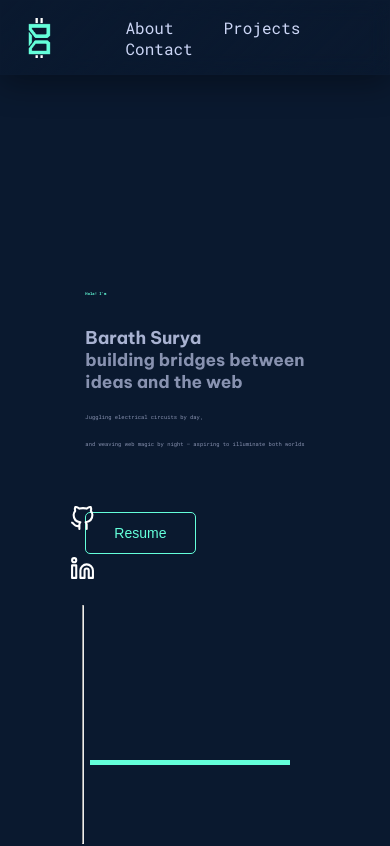
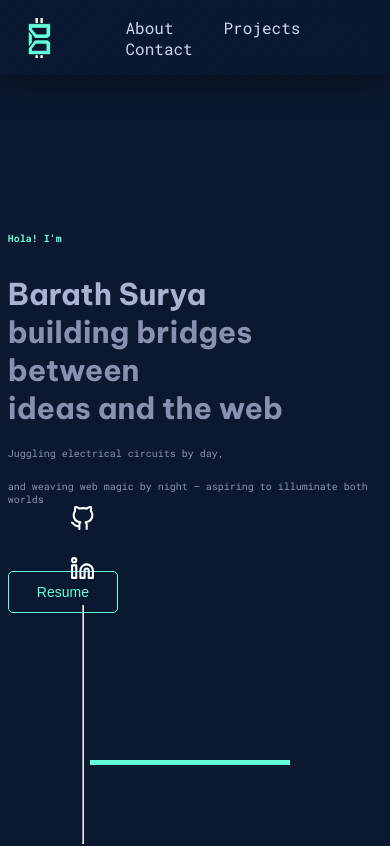
Before and after one commit to barathsurya2004/portfolio, a React (Create React App) app: page / in a window 390 px wide. Shown: the top 846 px of the page. Built offline with nearby package versions, Linux system fonts and the light colour scheme; a web font is replaced by a local one.

Commit message:
added variable font sizes for hero section

```diff
--- a/src/components/hamburgerMenu.jsx
+++ b/src/components/hamburgerMenu.jsx
@@ -1,6 +1,7 @@
 import { useContext } from 'react';
 import classes from './hamburgerMenu.module.css';
 import { MediaContext } from '../contexts/screenquery';
+import Close from './icons/close';
 
 const HamburgerMenu = () => {
     const { hamon, setHamon } = useContext(MediaContext);
@@ -9,7 +10,9 @@ const HamburgerMenu = () => {
             setHamon(false)
         }} />
         <div className={classes.container}>
-            hi
+            <div className={classes.inner}>
+                hi
+            </div>
         </div>
     </>
     )
--- a/src/components/hamburgerMenu.module.css
+++ b/src/components/hamburgerMenu.module.css
@@ -3,7 +3,7 @@
     top: 0;
     right: 0;
     height: 100vh;
-    width: 50%;
+    width: 70%;
     background-color: #112240;
     z-index: 900;
 }
@@ -17,3 +17,8 @@
     background-color: #0a192f;
     opacity: 0.5;
 }
+
+.inner {
+    position: relative;
+    margin: 15px 20px;
+}
--- a/src/components/icons/close.jsx
+++ b/src/components/icons/close.jsx
@@ -1,10 +1,18 @@
+import { useContext } from 'react';
 import classes from './close.module.css';
+import { MediaContext } from '../../contexts/screenquery';
 
 const Close = () => {
+    const { hamon, setHamon } = useContext(MediaContext);
     return (
-        <div className={classes.container}>
-            <div className={classes.line1}></div>
-            <div className={classes.line2}></div>
+        <div onClick={() => {
+            setHamon(!hamon)
+        }}>
+            {
+                hamon && <div className={classes.container}>
+                    <div className={classes.line1}></div>
+                    <div className={classes.line2}></div>
+                </div>}
         </div>
     )
 }
--- a/src/components/icons/close.module.css
+++ b/src/components/icons/close.module.css
@@ -4,6 +4,9 @@
     padding: 11px;
     cursor: pointer;
     z-index: 3001;
+    position: absolute;
+    top: 15px;
+    right: 40px;
 }
 
 .line1 {
--- a/src/components/icons/ham.jsx
+++ b/src/components/icons/ham.jsx
@@ -1,11 +1,19 @@
+import { useContext } from 'react';
 import classes from './ham.module.css';
-
+import { MediaContext } from '../../contexts/screenquery';
 const HamIcon = () => {
+    const { hamon, setHamon } = useContext(MediaContext);
     return (
-        <div className={classes.container}>
-            <div className={classes.line1}></div>
-            <div className={classes.line2}></div>
-            <div className={classes.line3}></div>
+        <div onClick={() => {
+            setHamon(!hamon)
+        }}>
+            {
+                !hamon && <div className={classes.container} >
+                    <div className={classes.line1}></div>
+                    <div className={classes.line2}></div>
+                    <div className={classes.line3}></div>
+                </div>
+            }
         </div>
     )
 }
--- a/src/components/icons/ham.module.css
+++ b/src/components/icons/ham.module.css
@@ -1,5 +1,5 @@
 .container {
-    width: 50px;
+    width: 60px;
     height: 50px;
     display: flex;
     flex-direction: column;
@@ -10,23 +10,48 @@
     align-items: end;
 }
 
+
+
 .line1 {
-    height: 3px;
+    height: 2px;
     width: 100%;
 
     background-color: var(--green);
 }
 
 .line2 {
-    height: 3px;
+    height: 2px;
     width: 75%;
 
     background-color: var(--green);
 }
 
 .line3 {
-    height: 3px;
+    height: 2px;
     width: 50%;
 
     background-color: var(--green);
 }
+
+
+.container1 {
+    width: 50px;
+    height: 50px;
+    padding: 11px;
+    cursor: pointer;
+    z-index: 2001;
+}
+
+.line11 {
+    width: 100%;
+    height: 3px;
+    background-color: var(--green);
+    transform: rotate(45deg) translateY(10px) translateX(7px);
+}
+
+.line21 {
+    width: 100%;
+    height: 3px;
+    background-color: var(--green);
+    transform: rotate(-45deg) translateY(5px) translateX(-7px);
+}
--- a/src/components/icons/navHam.jsx
+++ b/src/components/icons/navHam.jsx
@@ -10,8 +10,7 @@ const NavHam = () => {
         <div onClick={() => {
             setHamon(!hamon)
         }} >
-            {hamon ? <Close /> :
-                <HamIcon />}
+            {!hamon ? <HamIcon /> : <Close />}
         </div>
     )
 }
--- a/src/index.css
+++ b/src/index.css
@@ -23,4 +23,12 @@ code {
 
 :root {
   --green: #64ffda;
+  --heading1: 60px;
+  --heading2: 40px;
+  --heading12: 50px;
+  --heading3: 30px;
+  --para1: 20px;
+  --para12: 15px;
+  --para2: 12px;
+  --para3: 10px;
 }
--- a/src/pages/hero.module.css
+++ b/src/pages/hero.module.css
@@ -21,7 +21,7 @@
 
 .main h3 {
     color: #64ffda;
-    font-size: 1vw;
+    font-size: var(--para1);
     margin: 0;
     margin-bottom: 30px;
     font-family: 'Roboto Mono';
@@ -29,21 +29,21 @@
 
 .main h1 {
     color: #a8b2d1;
-    font-size: 4.5vw;
+    font-size: var(--heading1);
     margin: 0;
     font-family: "Be Vietnam Pro";
 }
 
 .main h2 {
     color: #8892b0;
-    font-size: 4.4vw;
+    font-size: var(--heading1);
     margin: 0;
     font-family: "Be Vietnam Pro";
 }
 
 .main p {
     color: #8892b0;
-    font-size: 1.4vw;
+    font-size: var(--para1);
     margin: 0;
     margin-top: 20px;
     font-family: "Roboto Mono";
@@ -62,3 +62,58 @@
     right: 20px;
     color: #64ffda;
 }
+
+
+@media (max-width:900px) {
+    .main h1 {
+        font-size: var(--heading2);
+    }
+
+    .main h2 {
+        font-size: var(--heading2);
+    }
+
+    .main p {
+        font-size: var(--para2);
+    }
+
+    .main h3 {
+        font-size: var(--para2);
+    }
+}
+
+@media (max-width:1100px) {
+    .main h1 {
+        font-size: var(--heading12);
+    }
+
+    .main h2 {
+        font-size: var(--heading12);
+    }
+
+    .main p {
+        font-size: var(--para12);
+    }
+
+    .main h3 {
+        font-size: var(--para12);
+    }
+}
+
+@media (max-width:700px) {
+    .main h1 {
+        font-size: var(--heading3);
+    }
+
+    .main h2 {
+        font-size: var(--heading3);
+    }
+
+    .main p {
+        font-size: var(--para3);
+    }
+
+    .main h3 {
+        font-size: var(--para3);
+    }
+}
```
